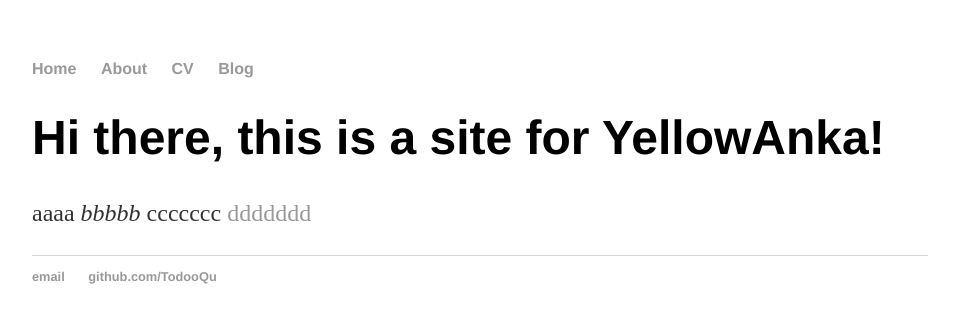
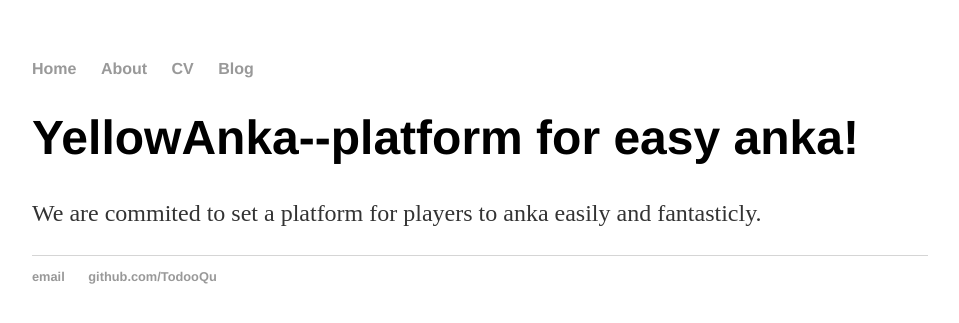
Before and after one commit to TodooQu/TodooQu.github.io, a Jekyll site: the page built from index.html, in a window 1280 px wide. Shown: the top 323 px of the page, without its empty margins (160-1119 px from the left). Built offline with Jekyll 4.4.1, drawn with Linux system fonts in a browser that asks for light colours.

Commit message:
Update index.html

```diff
--- a/index.html
+++ b/index.html
@@ -3,6 +3,6 @@ layout: default
 title: Hank Quinlan, Horrible Cop
 ---
 <div class="blurb">
-	<h1>Hi there, this is a site for YellowAnka!</h1>
-	<p>aaaa <em>bbbbb</em> ccccccc <a href="/about">ddddddd</a></p>
+	<h1>YellowAnka--platform for easy anka!</h1>
+	<p>We are commited to set a platform for players to anka easily and fantasticly.</p>
 </div><!-- /.blurb -->
```
